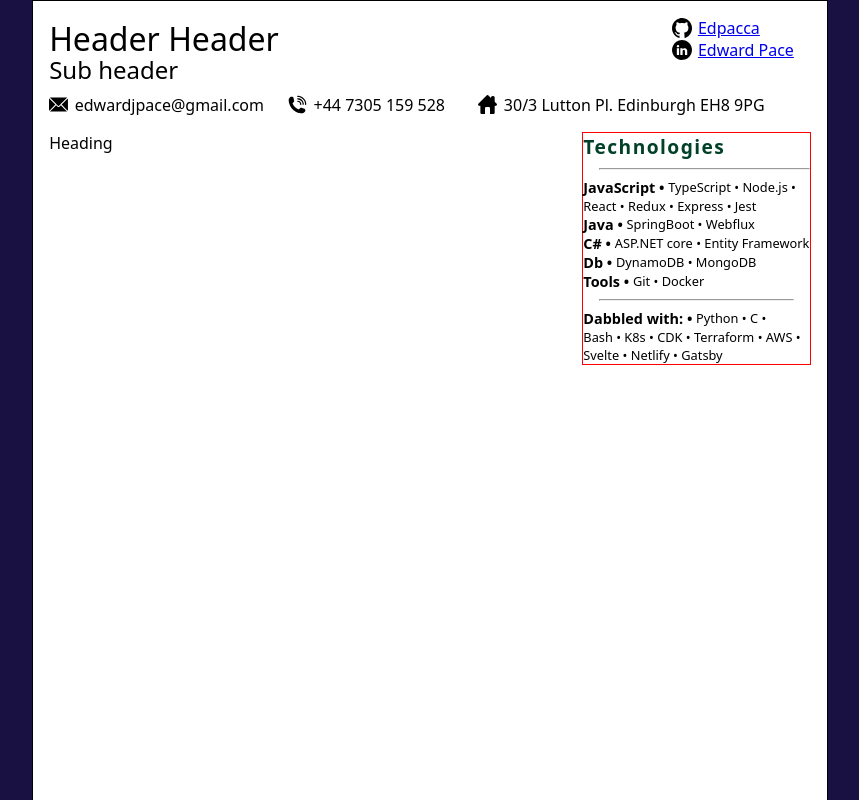
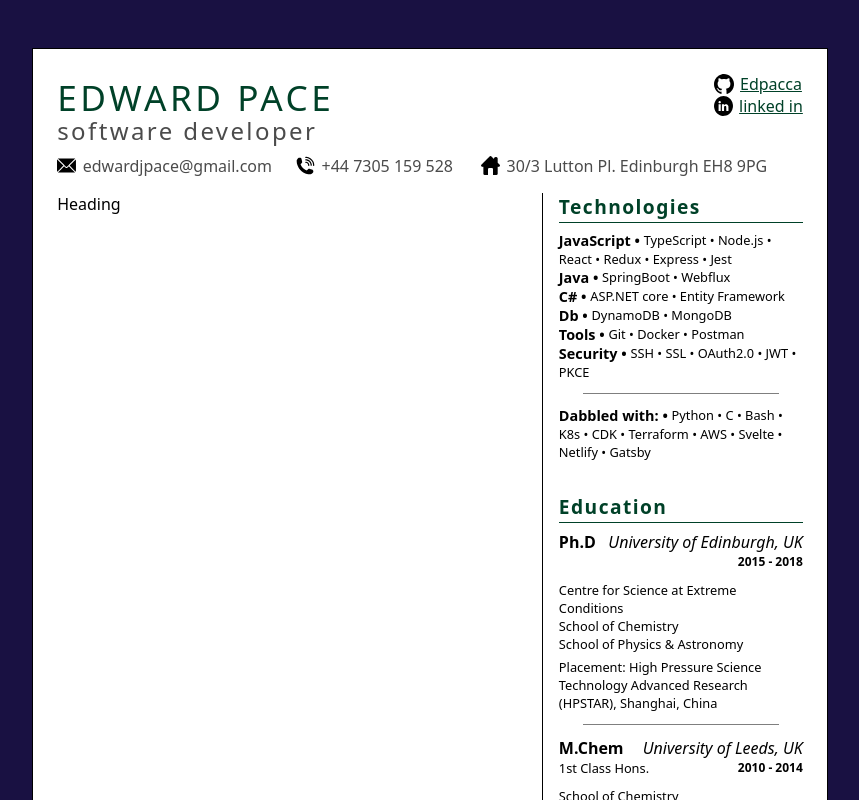
Before and after one commit to edpacca/cv, a Svelte app: page / in a window 1280 px wide. Shown: the top 800 px of the page, without its empty margins (210-1069 px from the left). Built offline with nearby package versions, Linux system fonts and the light colour scheme.

Commit message:
develop RH column

```diff
--- a/public/global.css
+++ b/public/global.css
@@ -3,4 +3,45 @@ body {
 	font-family: 'system-ui';
 	-webkit-font-smoothing: antialiased;
 	background-color: rgb(25, 17, 66);
-  }
+}
+
+.title1 {
+    font-size: 2.2em;
+    font-weight: 130;
+	letter-spacing: 0.1em;
+	color: rgb(0, 65, 40);
+}
+
+.title2 {
+    font-size: 1.5em;
+    font-weight: lighter;
+    margin-top: -0.3em;
+	letter-spacing: 0.1em;
+}
+
+.title3 {
+	font-size: 1.2em;
+	font-weight: 600;
+	color: rgb(0, 65, 40);
+	letter-spacing: 0.075em;
+}
+
+.hr-thick {
+	border: 0;
+	border-top: 1px solid rgb(0, 65, 40);
+	margin-top: 2px;
+}
+
+.hr-thin {
+	border: 0;
+	border-top: 1px solid rgba(0, 0, 0, 0.5);
+	margin: 0.75em 1.5em;
+}
+
+.grey {
+	color: rgb(75, 75, 75);
+}
+
+a {
+	color: rgb(0, 65, 40);
+}
--- a/src/App.svelte
+++ b/src/App.svelte
@@ -1,4 +1,5 @@
 <script lang="ts">
+import Education from "./Education/Education.svelte";
 import Experience from "./Experience/Experience.svelte";
 import Header from "./Header/Header.svelte";
 import Skills from "./Skills/Skills.svelte";
@@ -11,7 +12,10 @@ import Skills from "./Skills/Skills.svelte";
 			</div>
 			<div class="content-grid">
 				<Experience />
-				<Skills />
+				<div class="right-col">
+					<Skills />
+					<Education />
+				</div>
 			</div>
 		</div>
 </main>
@@ -24,10 +28,11 @@ import Skills from "./Skills/Skills.svelte";
 		filter: drop-shadow(9px);
 		background-color: white;
 		margin: auto;
+		margin-top: 3em;
 	}
 
 	.page-body {
-		padding: 1em;
+		padding: 1.5em;
 	}
 
 	.header {
@@ -36,7 +41,12 @@ import Skills from "./Skills/Skills.svelte";
 
 	.content-grid {
 		display: grid;
-		grid-template-columns: 70% 1fr;
+		grid-template-columns: 65% 1fr;
+	}
+
+	.right-col {
+		border-left: 1px solid black;
+		padding-left: 1em;
 	}
 
 </style>
--- /dev/null
+++ b/src/Education/Education.svelte
@@ -0,0 +1,16 @@
+<script>
+import Qualification from './Qualification.svelte';
+import { phd, mchem } from './data';
+</script>
+
+<div class='education-wrapper'>
+    <div class="title3">Education</div>
+    <hr class="hr-thick">
+    <Qualification qualification={phd}/>
+    <hr class="hr-thin">
+    <Qualification qualification={mchem}/>
+</div>
+
+<style>
+
+</style>
--- /dev/null
+++ b/src/Education/Qualification.svelte
@@ -0,0 +1,76 @@
+<script lang="ts">
+    import type { Qualification } from './Qualification';
+    export let qualification: Qualification;
+</script>
+
+<div class="qualification-wrapper">
+    <div class="qualification-header">
+        <div>
+            <div class="qualification">{qualification.qualification}</div>
+            {#if qualification.grade}
+                <span class="grade">{qualification.grade}</span>
+            {/if}
+        </div>
+        <div class="right-align">
+            <div class="institute">{qualification.institute}</div>
+            <div class="dates">{qualification.dates}</div>
+        </div>
+
+    </div>
+
+    <div class="departments">
+        {#each qualification.departments as dept}
+            <div class="dept">{dept}</div>
+        {/each}
+    </div>
+
+    {#if qualification.placement}
+        <div class="placement">{qualification.placement}</div>
+    {/if}
+</div>
+
+<style>
+    .qualification-header {
+        display: flex;
+    }
+
+    .qualification {
+        font-weight: 600;
+    }
+
+    .grade {
+        position: absolute;
+        overflow: auto;
+        font-size: 0.8em;
+    }
+
+    .right-align {
+        margin-left: auto;
+        order: 2;
+    }
+
+    .institute {
+        font-style: italic;
+        float: right;
+    }
+    .dates {
+        font-size: 0.75em;
+        font-weight: bold;
+        float: right;
+    }
+
+    .departments {
+        margin-top: 0.7em;
+    }
+
+    .dept {
+        font-size: 0.8em;
+        font-weight: 500;
+    }
+
+    .placement {
+        margin-top: 0.4em;
+        font-size: 0.8em;
+    }
+
+</style>
--- /dev/null
+++ b/src/Education/Qualification.ts
@@ -0,0 +1,8 @@
+export type Qualification = {
+    qualification: string,
+    institute: string,
+    departments: string[],
+    dates: string,
+    grade?: string
+    placement?: string
+}
--- /dev/null
+++ b/src/Education/data.ts
@@ -0,0 +1,18 @@
+import type { Qualification } from "./Qualification"
+
+export const phd: Qualification = {
+    qualification: "Ph.D",
+    institute: "University of Edinburgh, UK",
+    departments: ["Centre for Science at Extreme Conditions", "School of Chemistry", "School of Physics & Astronomy" ],
+    placement: "Placement: High Pressure Science Technology Advanced Research (HPSTAR), Shanghai, China",
+    dates: "2015 - 2018",
+}
+
+export const mchem: Qualification = {
+    qualification: "M.Chem",
+    institute: "University of Leeds, UK",
+    departments: ["School of Chemistry"],
+    placement: "Year of study at Unversity of Auckland, NZ",
+    dates: "2010 - 2014",
+    grade: "1st Class Hons."
+}
--- a/src/Header/Header.svelte
+++ b/src/Header/Header.svelte
@@ -4,8 +4,8 @@ import IconText from "../IconText/IconText.svelte";
 
 <div class="top">
     <div>
-      <div class="title1">Header Header</div>
-      <div class="title2">Sub header</div>
+      <div class="title1">EDWARD PACE</div>
+      <div class="title2 grey">software developer</div>
     </div>
     <div class="portfolio-info">
       <IconText
@@ -15,7 +15,7 @@ import IconText from "../IconText/IconText.svelte";
         link={"https://github.com/edpacca"}/>
       <IconText
         alt={"linkedin"}
-        text={"Edward Pace"}
+        text={"linked in"}
         icon={"/assets/linkedin.svg"}
         link={"https://www.linkedin.com/in/edward-pace-ab88a971/"}/>
     </div>
@@ -37,14 +37,16 @@ import IconText from "../IconText/IconText.svelte";
 
 <style>
   .top {
-    display: grid;
-    grid-template-columns: 9fr 2fr;
+    display: flex;
     margin-bottom: 0.5em;
   }
 
   .portfolio-info {
     align-items: center;
-    font-weight: 600;
+    margin-left: auto;
+    order: 2;
+    display: flex;
+    flex-direction: column;
   }
 
   .contact-info {
@@ -52,17 +54,7 @@ import IconText from "../IconText/IconText.svelte";
     grid-template-columns: 1fr 1fr 2fr;
     column-gap: 1.5em;
     align-items: center;
-    font-weight: 600;
   }
 
-  .title1 {
-    font-size: 2em;
-    font-weight: 130;
-  }
 
-  .title2 {
-    font-size: 1.5em;
-    font-weight: lighter;
-    margin-top: -0.3em;
-  }
 </style>
--- a/src/IconText/IconText.svelte
+++ b/src/IconText/IconText.svelte
@@ -1,15 +1,16 @@
-<script lang="ts">
+<script lang='ts'>
     export let text: string;
     export let alt: string;
     export let link: string = undefined;
     export let icon: string;
 </script>
 
-<div class="icon-text">
-    <img src={icon} class="icon" alt={alt}>
+<div class='icon-text grey'>
     {#if link}
-        <a href={link} target="_blank">{text}</a>
+        <a class='icon-href' href={link} target='_blank'><img src={icon} class='icon' alt={alt}></a>
+        <a href={link} target='_blank'>{text}</a>
     {:else}
+        <img src={icon} class='icon' alt={alt}>
         <div>{text}</div>
     {/if}
 </div>
@@ -18,12 +19,15 @@
 <style>
     .icon {
         width: 1.2em;
+        display: flex;
+        align-items: center;
+        justify-content: center;
     }
 
     .icon-text {
-        display: grid;
-        grid-template-columns: 1.4em 1fr;
-        column-gap: 0.2em;
+        display: inline-grid;
+        grid-template-columns: 1.2em 1fr;
+        column-gap: 0.4em;
         align-items: center;
         font-weight: 300;
     }
--- a/src/Skills/Skills.svelte
+++ b/src/Skills/Skills.svelte
@@ -1,45 +1,24 @@
 <script>
 import Skill from "./Skill.svelte";
-
-let js = {title: "JavaScript", attributes: ["TypeScript", "Node.js", "React", "Redux", "Express", "Jest"]};
-let csharp = {title: "C#", attributes: ["ASP.NET core", "Entity Framework"]};
-let java = {title: "Java", attributes: ["SpringBoot", "Webflux"]};
-let nosql = {title: "Db", attributes: ["DynamoDB", "MongoDB"]};
-let tools = {title: "Tools", attributes: ["Git", "Docker"]}
-let familiar = {title: "Dabbled with:", attributes: ["Python", "C", "Bash", "K8s", "CDK", "Terraform", "AWS", "Svelte", "Netlify", "Gatsby"]}
+import { js, java, csharp, nosql, tools, security, familiar } from './data';
 </script>
 
 <div class="skills-wrapper">
     <div class="title3">Technologies</div>
-    <hr>
+    <hr class="hr-thick">
     <Skill skill={js}/>
     <Skill skill={java}/>
     <Skill skill={csharp}/>
     <Skill skill={nosql}/>
     <Skill skill={tools}/>
-    <hr class="mini-hr">
+    <Skill skill={security}/>
+    <hr class="hr-thin">
     <Skill skill={familiar}/>
-
 </div>
 
 <style>
     .skills-wrapper {
-        border: 1px solid red;
-    }
-
-    .title3 {
-        font-size: 1.2em;
-        font-weight: 600;
-        color: rgb(0, 65, 40);
-        letter-spacing: 0.075em;
-    }
-
-    hr {
-        margin-left: 1em;
-    }
-
-    .mini-hr {
-        margin-right: 1em;
+        margin-bottom: 2em;
     }
 
 </style>
--- /dev/null
+++ b/src/Skills/data.ts
@@ -0,0 +1,9 @@
+import type { Skill } from "./Skill";
+
+export const js: Skill = {title: "JavaScript", attributes: ["TypeScript", "Node.js", "React", "Redux", "Express", "Jest"]};
+export const csharp: Skill = {title: "C#", attributes: ["ASP.NET core", "Entity Framework"]};
+export const java: Skill = {title: "Java", attributes: ["SpringBoot", "Webflux"]};
+export const nosql: Skill = {title: "Db", attributes: ["DynamoDB", "MongoDB"]};
+export const tools: Skill = {title: "Tools", attributes: ["Git", "Docker", "Postman"]}
+export const security: Skill = {title: "Security", attributes: [ "SSH", "SSL", "OAuth2.0", "JWT", "PKCE"]}
+export const familiar: Skill = {title: "Dabbled with:", attributes: ["Python", "C", "Bash", "K8s", "CDK", "Terraform", "AWS", "Svelte", "Netlify", "Gatsby"]}
```
Also changed, not shown: src/global.d.ts (line endings or trailing spaces).
